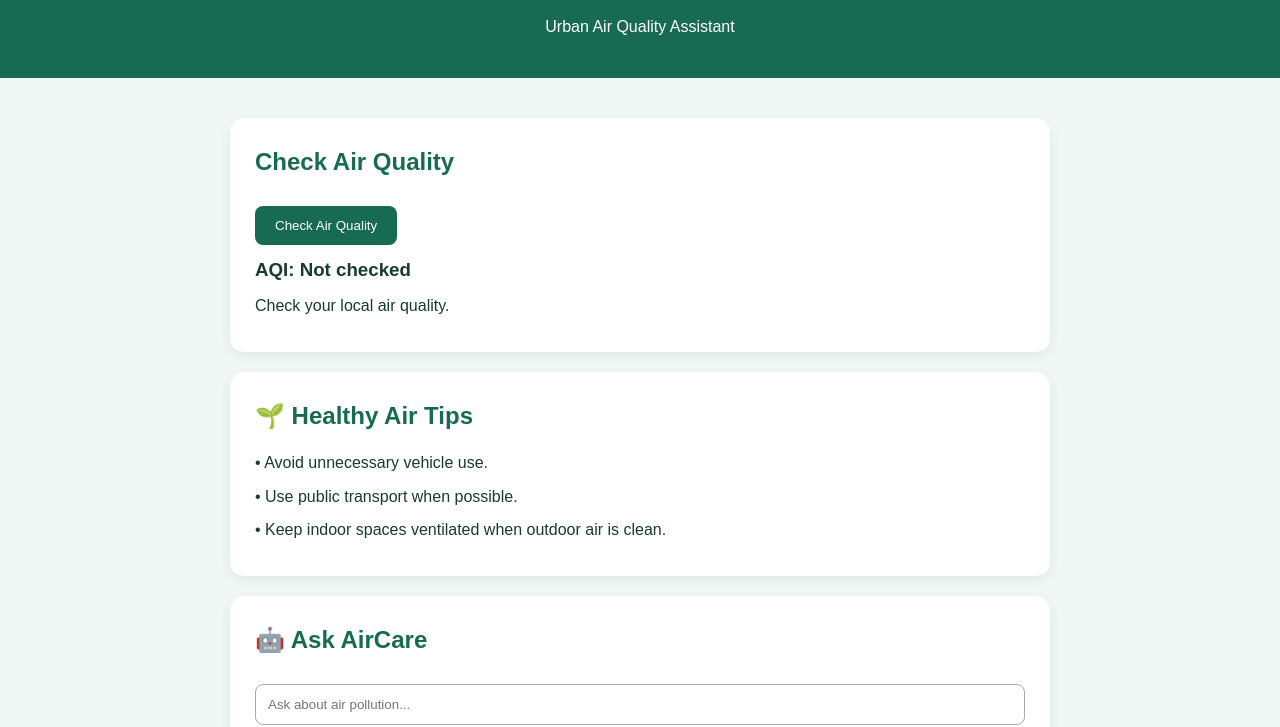
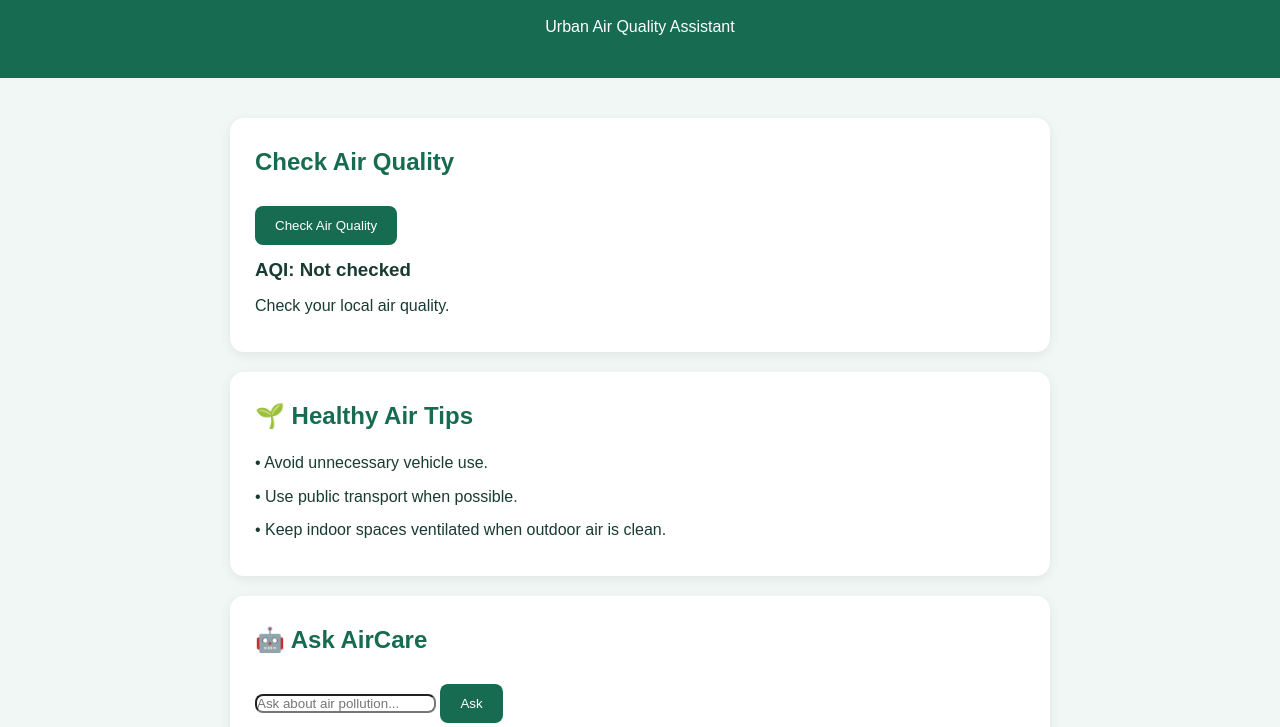
Before and after one commit to yashmitha564/urban-air-quality-assistant, a plain HTML site: page index.html in a window 1280 px wide. Shown: the part 75-802 px from the top of the page. Drawn offline with Linux system fonts and the light colour scheme; a script that the page names is missing.

Commit message:
Update style.css.

```diff
--- a/style.css
+++ b/style.css
@@ -57,8 +57,7 @@ button:hover {
 }
 
 input {
-  width: 100%;
-  padding: 12px;
+  width: 10
   border: 1px solid #aaa;
   border-radius: 8px;
   margin: 10px 0;
```
